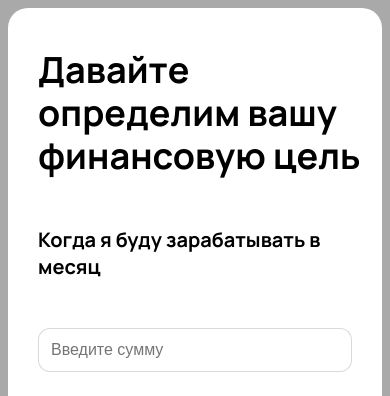
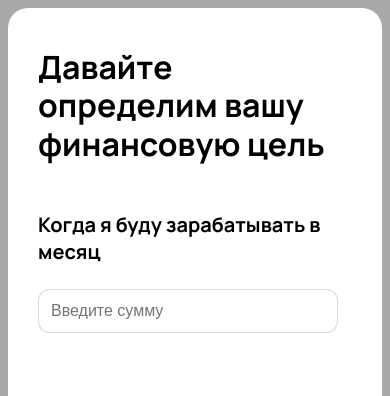
Before and after one commit to CoralTravelCenter/franch-calculator, a Vue app: page / in a window 390 px wide. Both pictures are taken after a click on the button "Начать". Shown: the top 396 px of the page. Built offline with nearby package versions, Linux system fonts and the light colour scheme.

Commit message:
Bug Fixes

```diff
--- a/src/calculator.js
+++ b/src/calculator.js
@@ -64,7 +64,7 @@ export function calculator(
 ) {
 	const calculation_results = {
 		month_of_trading: null,
-		wanted_price_per_month,
+		wanted_price_per_month: wanted_price_per_month,
 		needed_tours: null,
 	};
 
@@ -79,9 +79,9 @@ export function calculator(
 			immutable.tax;
 		const denominator =
 			Number(tours) *
-				immutable.tour_price *
-				immutable.coefficient *
-				immutable.commission -
+			immutable.tour_price *
+			immutable.coefficient *
+			immutable.commission -
 			(get_rent + salary[city] * Number(personal) + immutable.royalties);
 		return Math.round(numerator / denominator);
 	};
--- a/src/components/SecondStep.vue
+++ b/src/components/SecondStep.vue
@@ -5,7 +5,9 @@ import {inject, onMounted} from "vue";
 const params = inject('params');
 const inputValue = inject('input_filled');
 onMounted(() => {
-	(params.value.wanted_price_per_month.length !== 0) ? inputValue.value = true : inputValue.value = false;
+	if (params.value.wanted_price_per_month) {
+		(params.value.wanted_price_per_month.length !== 0) ? inputValue.value = true : inputValue.value = false;
+	}
 })
 </script>
 
@@ -33,9 +35,8 @@ onMounted(() => {
 .input-container {
 	display: flex;
 	align-items: center;
-	justify-content: space-between;
 	flex-wrap: wrap;
-	gap: 48px;
+	gap: 24px;
 
 	h3 {
 		margin: 0
--- a/src/style.scss
+++ b/src/style.scss
@@ -41,6 +41,10 @@ body {
 		font-size: 36px;
 		line-height: 1.2;
 		margin: 0;
+
+		@media (max-width: 768px) {
+			font-size: 32px
+		}
 	}
 
 	h3 {
@@ -61,13 +65,13 @@ body {
 	border-top-left-radius: 20px;
 	display: flex;
 	flex-direction: column;
-	gap: 48px;
 
 	@media (max-width: 768px) {
 		width: 100%;
 		border-top-right-radius: 20px;
 		border-top-left-radius: 20px;
 		border-bottom-left-radius: 0;
+		gap: 48px;
 	}
 }
 
@@ -149,7 +153,7 @@ body {
 	border-radius: 12px;
 	border: 1px solid var(--colorBorder, rgba(0, 0, 0, 0.15));
 	background: var(--colorBgContainer, #FFF);
-	min-width: 300px;
+	max-width: 300px;
 }
 
 .custom-text.disabled {
@@ -216,6 +220,7 @@ input[type="radio"]:disabled ~ .custom-radio {
 		border: 1px solid var(--colorBorder, rgba(0, 0, 0, 0.15));
 		background: var(--colorBgContainerDisabled, rgba(0, 0, 0, 0.04));
 		color: var(--colorTextDisabled, rgba(0, 0, 0, 0.25));
+		cursor: auto;
 	}
 }
 
```
